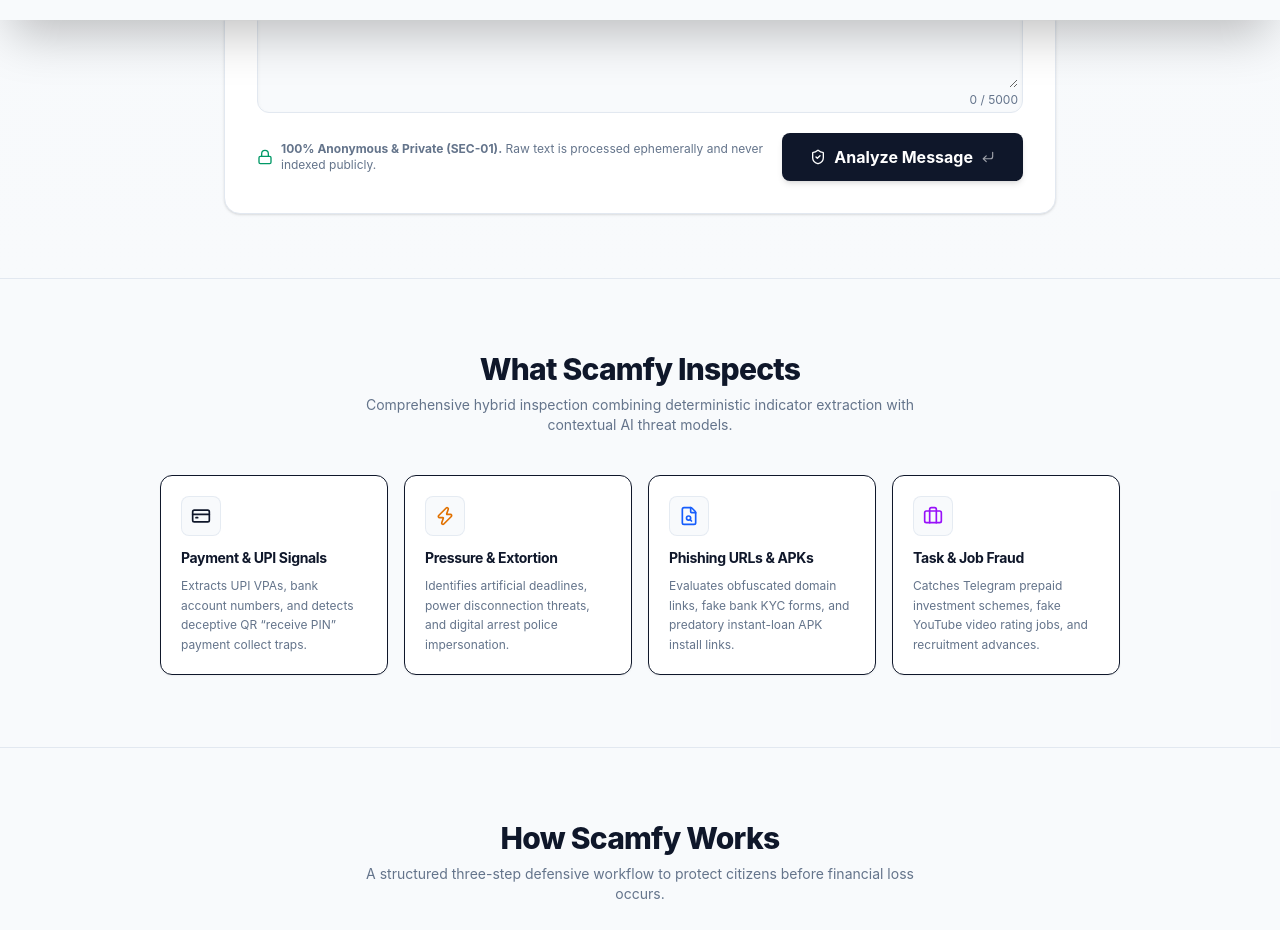
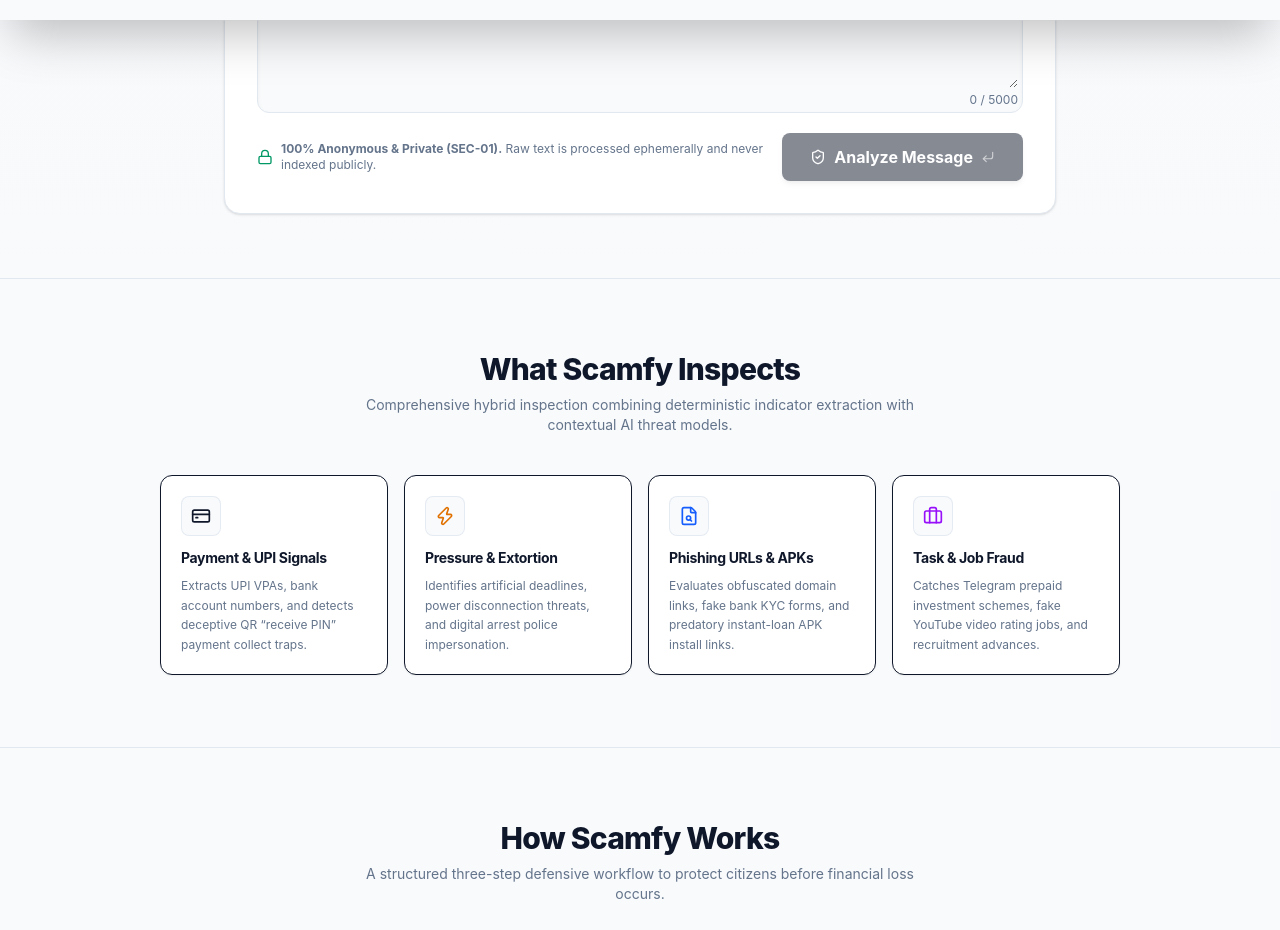
Before and after one commit to G28I/Scamfy, a Next.js app in the folder scamfy/: page / in a window 1280 px wide. Shown: the part 780-1710 px from the top of the page. Built offline with nearby package versions, Linux system fonts and the light colour scheme; no server answers.

Commit message:
fix(ui): disable analyze message button when input is empty or whitespace

```diff
--- a/scamfy/components/domain/scam-check-form.tsx
+++ b/scamfy/components/domain/scam-check-form.tsx
@@ -220,7 +220,7 @@ export function ScamCheckForm({
             type="submit"
             size="lg"
             isLoading={isLoading}
-            disabled={isLoading}
+            disabled={isLoading || !text.trim()}
             leftIcon={<ShieldCheck className="h-4 w-4" />}
             rightIcon={<CornerDownLeft className="h-3.5 w-3.5 opacity-60 hidden sm:inline-block" />}
             className="w-full sm:w-auto font-bold px-7 shadow-md transition-all active:scale-[0.99]"
```
Also changed, not shown: 2 other files (tests, documents, lock files or other folders).
